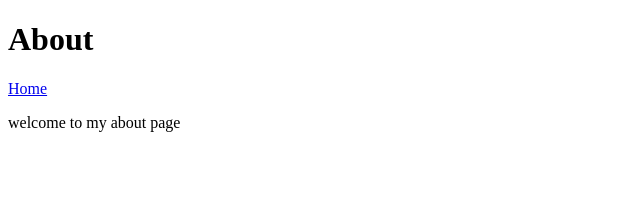
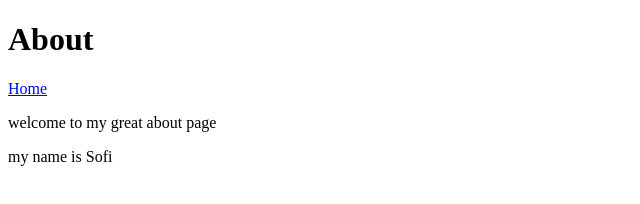
Before and after one commit to Fify1006/Fify1006.github.io, a plain HTML site: page about.html in a window 1280 px wide. Shown: the whole page, without its empty margins (0-640 px from the left). Drawn offline with Linux system fonts and the light colour scheme.

Commit message:
improved the about page

```diff
--- a/about.html
+++ b/about.html
@@ -9,6 +9,7 @@
 <body>
 <h1>About</h1>
 <a href="index.html">Home</a>
-<p>welcome to my about page</p>
+<p>welcome to my  great about page</p>
+<p>my name is Sofi</p>
 </body>
 </html>
```
